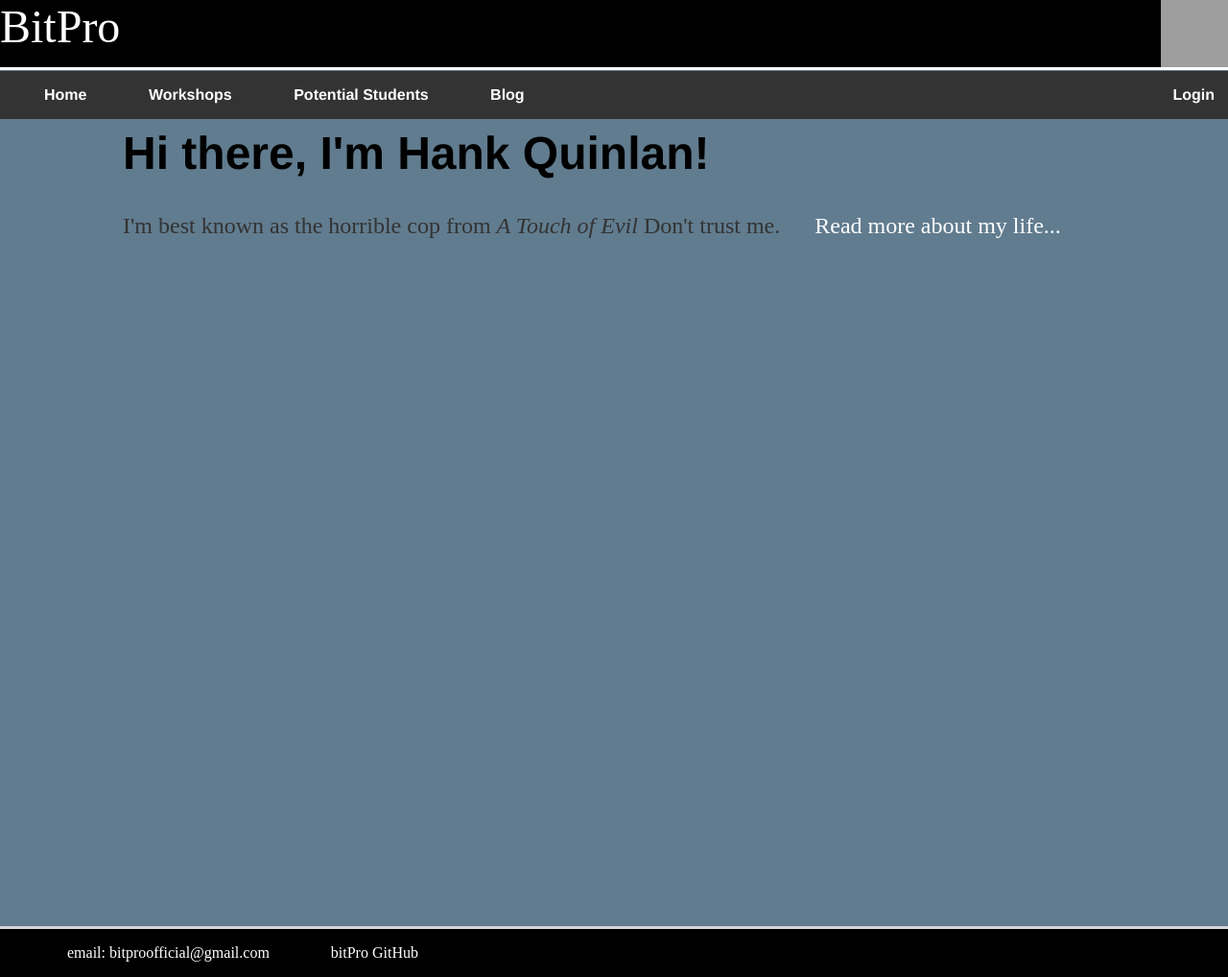
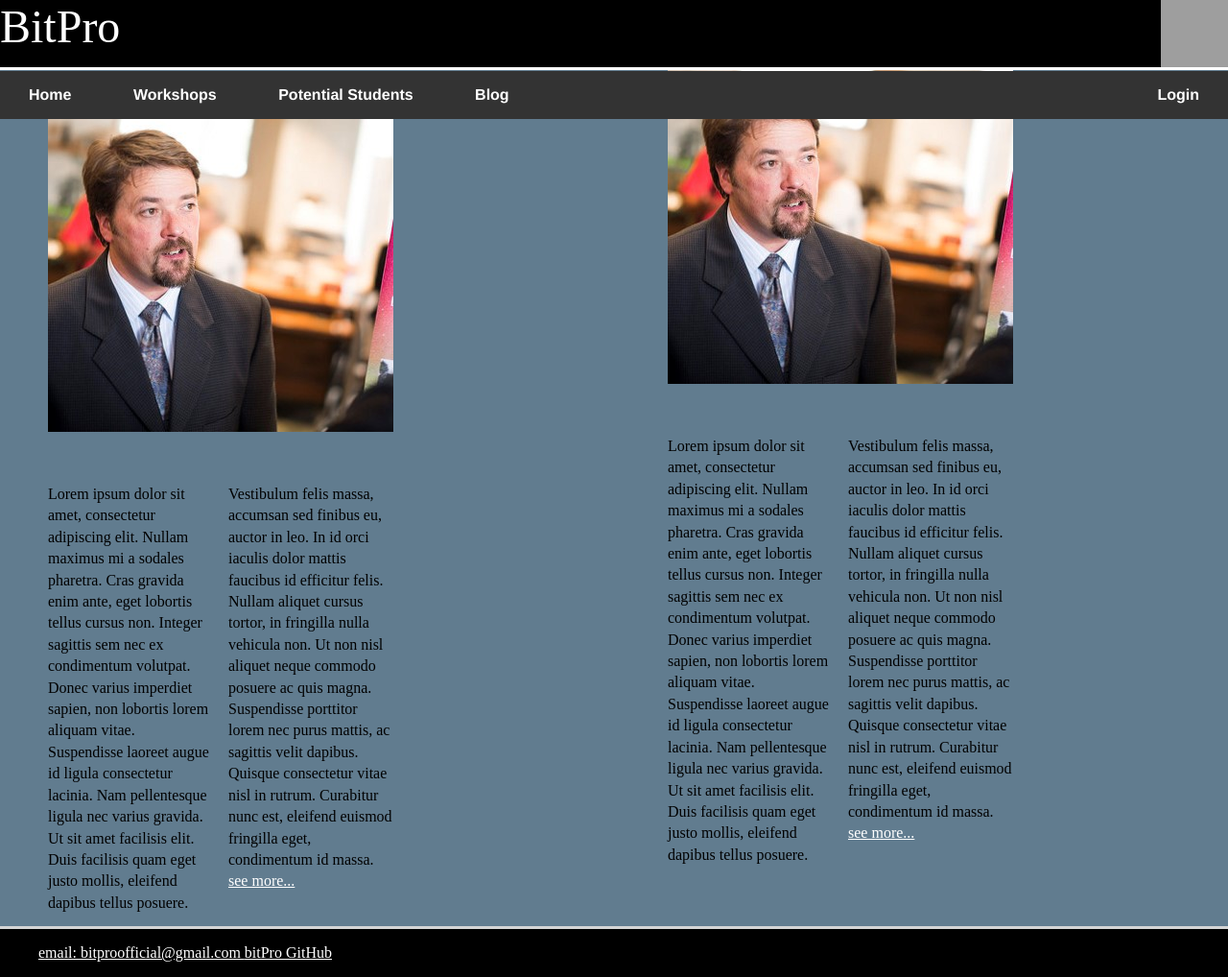
Before and after one commit to bit-Pro/bit-pro.github.io, a Jekyll site: the page built from index.html, in a window 1280 px wide and 1018 px high. Shown: the whole window at 96% size. Built offline with Jekyll 4.4.1, drawn with Linux system fonts in a browser that asks for light colours; grey boxes are pictures that could not be loaded.

Commit message:
A whole bunch of stuff was done

```diff
--- a/_layouts/default.html
+++ b/_layouts/default.html
@@ -12,13 +12,15 @@
 		<body>
 			<nav>
 	    		<ul>
-	        		<li><a href="/">Home</a></li>
-		        	<li><a href="/Workshops">Workshops</a></li>
-	        		<li><a href="/potential_students">Potential Students</a></li>
-	        		<li><a href="/blog">Blog</a></li>
-					<li style="float:right"><a href="/login">Login</a></li>
+	        		<li><a class="buttons" href="/">Home</a></li>
+		        	<li><a class="buttons" href="/Workshops">Workshops</a></li>
+	        		<li><a class="buttons" href="/potential_students">Potential Students</a></li>
+	        		<li><a class="buttons" href="/blog">Blog</a></li>
+					<li style="float:right"><a class="buttons" href="/login">Login</a></li>
 	    		</ul>
 			</nav>
+
+
 			<div class="container">
 
 			{{ content }}
--- a/css/main.css
+++ b/css/main.css
@@ -1,6 +1,6 @@
 body {
-    margin: 60px auto;
-    width: 80%;
+    margin: 0;
+    width: 100%;
 	background-color: #617C8F;
 	padding-top: 40px;
 }
@@ -23,6 +23,9 @@ logo {
 	padding-top: 0px;
 	margin: 0;
 }
+nav {
+	min-width: 300px;
+}
 nav ul {
     font-family:'Helvetica', 'Arial', 'Sans-Serif';
     list-style: none;
@@ -34,19 +37,20 @@ nav ul {
 	background-color: #333;
 	left: 0px;
 	padding: 16px;
+	padding-left: 0px;
 	overflow: hidden;
 }
 nav ul li, footer ul li {
     display: inline;
 	margin-right: 0px;
 }
-a {
+.buttons {
     text-decoration: none;
     color: white;
 	padding: 14px 30px;
 	display: inline;
 }
-a:hover {
+.buttons:hover {
     background-color: #111;
 }
 h1 {
@@ -54,9 +58,9 @@ h1 {
     font-family:'Helvetica', 'Arial', 'Sans-Serif';
 }
 p {
-    font-size: 1.5em;
+    font-size: 1em;
     line-height: 1.4em;
-    color: #333;
+    color: black;
 }
 footer {
     border-top: 3px solid #d5d5d5;
@@ -67,3 +71,30 @@ footer {
 	background-color: #000000;
 	width: 100%;
 }
+#ps_column1 {
+	width: 30%;
+	padding: 50px;
+	float: left;
+}
+
+#ps_column1 p, #pc_column2 p {
+	column-count: 2;
+	width: 360px;
+}
+
+#pc_column2 {
+	width: 30%;
+	float: right;
+	margin-right: 200px;
+}
+
+.container{
+	width: 100%;
+	margin: auto;
+}
+.images{
+	margin-bottom: 50px;
+}
+a {
+	color: white;
+}
--- a/index.html
+++ b/index.html
@@ -2,7 +2,25 @@
 layout: default
 title: bitPro website
 ---
-<div class="blurb">
-	<h1>Hi there, I'm Hank Quinlan!</h1>
-	<p>I'm best known as the horrible cop from <em>A Touch of Evil</em> Don't trust me. <a href="/about">Read more about my life...</a></p>
-</div><!-- /.blurb -->
+			<div id="ps_column1">
+			<div class="images"><img src="./design specs/ps_image1.jpg" >  </div>
+
+			<p>
+			Lorem ipsum dolor sit amet, consectetur adipiscing elit. Nullam maximus mi a sodales pharetra. Cras gravida enim ante, eget lobortis tellus cursus non. Integer sagittis sem nec ex condimentum volutpat. Donec varius imperdiet sapien, non lobortis lorem aliquam vitae. Suspendisse laoreet augue id ligula consectetur lacinia. Nam pellentesque ligula nec varius gravida. Ut sit amet facilisis elit. Duis facilisis quam eget justo mollis, eleifend dapibus tellus posuere. Vestibulum felis massa, accumsan sed finibus eu, auctor in leo. In id orci iaculis dolor mattis faucibus id efficitur felis. Nullam aliquet cursus tortor, in fringilla nulla vehicula non. Ut non nisl aliquet neque commodo posuere ac quis magna. Suspendisse porttitor lorem nec purus mattis, ac sagittis velit dapibus. Quisque consectetur vitae nisl in rutrum. Curabitur nunc est, eleifend euismod fringilla eget, condimentum id massa.
+			<a href="/Workshops">see more...</a>
+
+			</p>
+
+			</div>
+
+			<div id="pc_column2">
+			<div class="images"><img src="./design specs/ps_image1.jpg">  </div>
+
+			<p>
+			Lorem ipsum dolor sit amet, consectetur adipiscing elit. Nullam maximus mi a sodales pharetra. Cras gravida enim ante, eget lobortis tellus cursus non. Integer sagittis sem nec ex condimentum volutpat. Donec varius imperdiet sapien, non lobortis lorem aliquam vitae. Suspendisse laoreet augue id ligula consectetur lacinia. Nam pellentesque ligula nec varius gravida. Ut sit amet facilisis elit. Duis facilisis quam eget justo mollis, eleifend dapibus tellus posuere. Vestibulum felis massa, accumsan sed finibus eu, auctor in leo. In id orci iaculis dolor mattis faucibus id efficitur felis. Nullam aliquet cursus tortor, in fringilla nulla vehicula non. Ut non nisl aliquet neque commodo posuere ac quis magna. Suspendisse porttitor lorem nec purus mattis, ac sagittis velit dapibus. Quisque consectetur vitae nisl in rutrum. Curabitur nunc est, eleifend euismod fringilla eget, condimentum id massa.
+			<a href="/Workshops">see more...</a>
+
+			</p>
+
+
+			</div>
```
Also changed, not shown: design specs/ps_image1.jpg (added).
